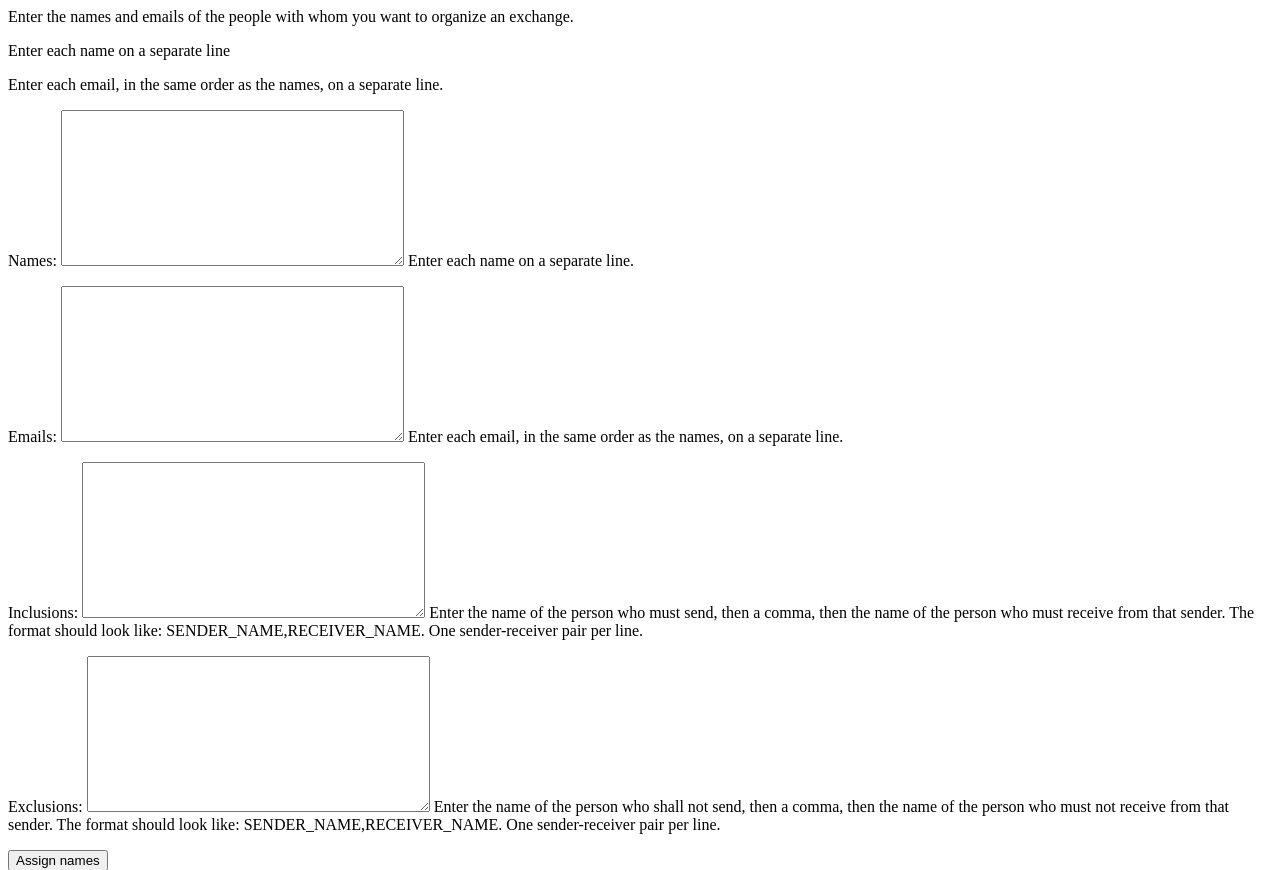
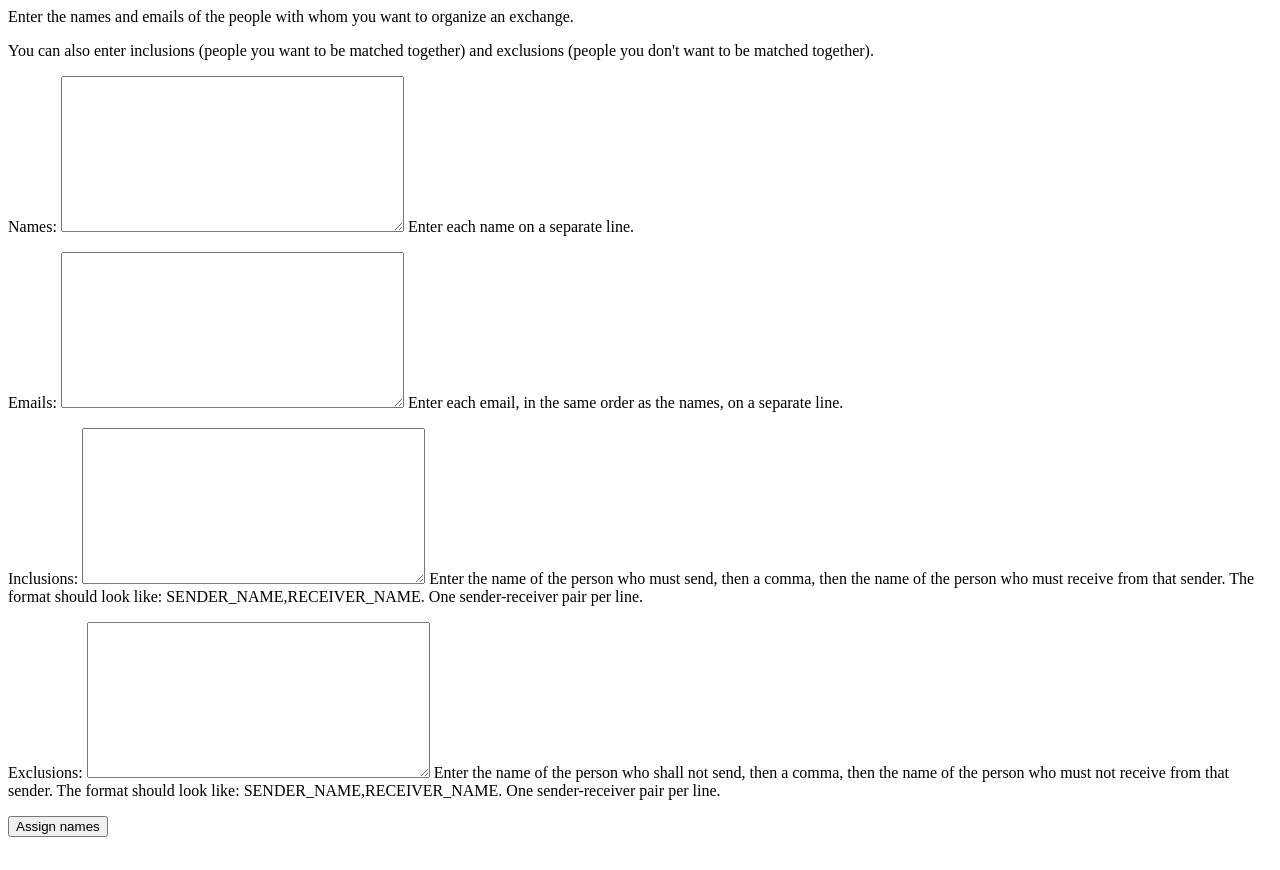
Before and after one commit to bneeland/crowd-vector, a Django app: page / in a window 1280 px wide. Shown: the top 870 px of the page. After the commit the page ends 837 px from the top, so only its background shows below. Run offline with Django 3.2, Linux system fonts and the light colour scheme.

Commit message:
Tweaked instructions

```diff
--- a/simple_gifts/templates/simple_gifts/assigner_view.html
+++ b/simple_gifts/templates/simple_gifts/assigner_view.html
@@ -1,6 +1,5 @@
 <p>Enter the names and emails of the people with whom you want to organize an exchange.</p>
-<p>Enter each name on a separate line</p>
-<p>Enter each email, in the same order as the names, on a separate line.</p>
+<p>You can also enter inclusions (people you want to be matched together) and exclusions (people you don't want to be matched together).
 <form method="post">{% csrf_token %}
     {{ form.as_p }}
     <input type="submit" value="Assign names">
```
